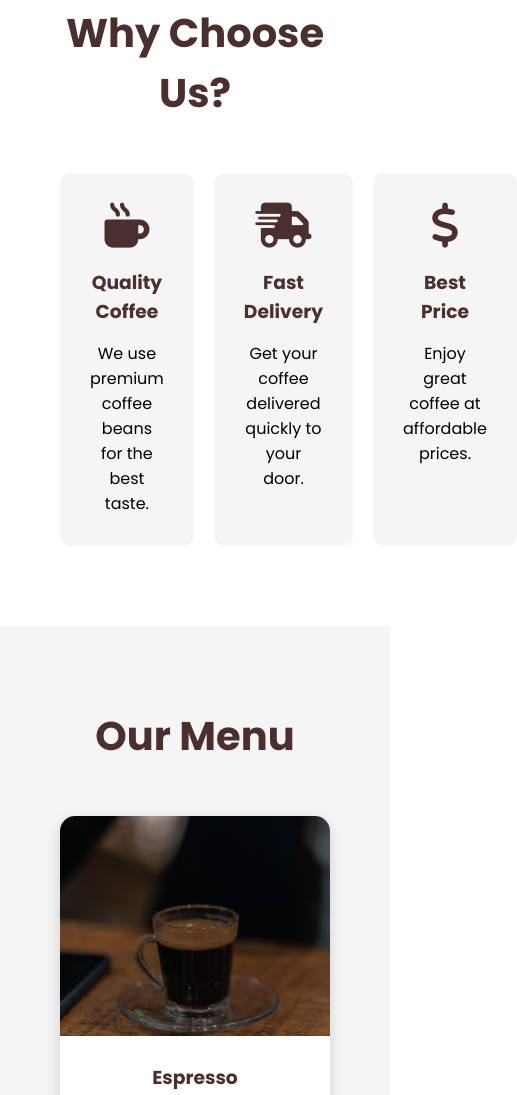
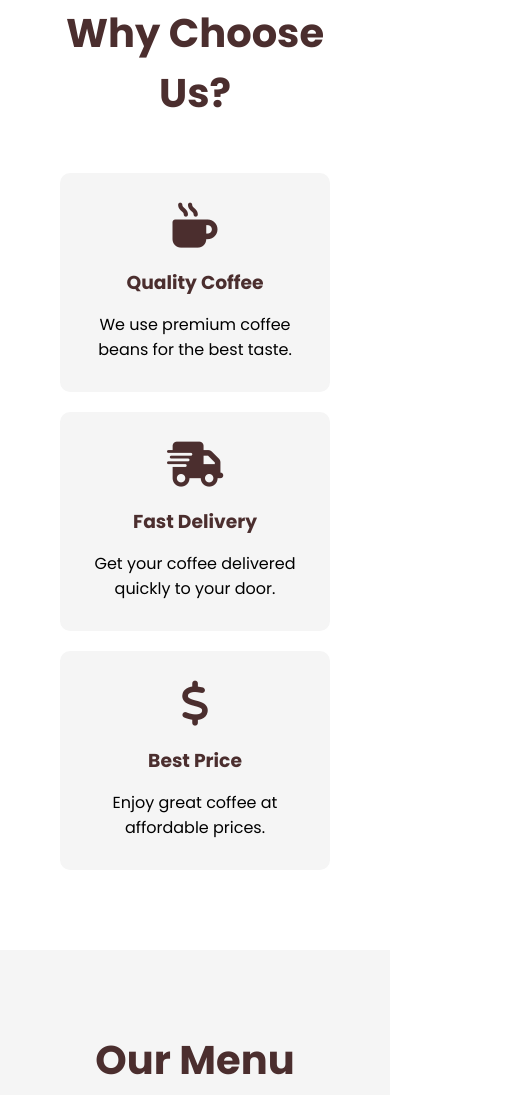
Before and after one commit to lanadoukkich/Coffee-shop, a plain HTML site: page index.html in a window 390 px wide. Shown: the part 1095-2190 px from the top of the page, 517 px wide, since content can reach past the window. Drawn offline with Linux system fonts and the light colour scheme.

Commit message:
Update style.css

```diff
--- a/style.css
+++ b/style.css
@@ -211,7 +211,7 @@ nav{
     align-items: center;
     gap: 15px;
 }
-.features-container .menu-container{
+.features-container, .menu-container{
     flex-direction: column;
     align-items: center;
 }
```
